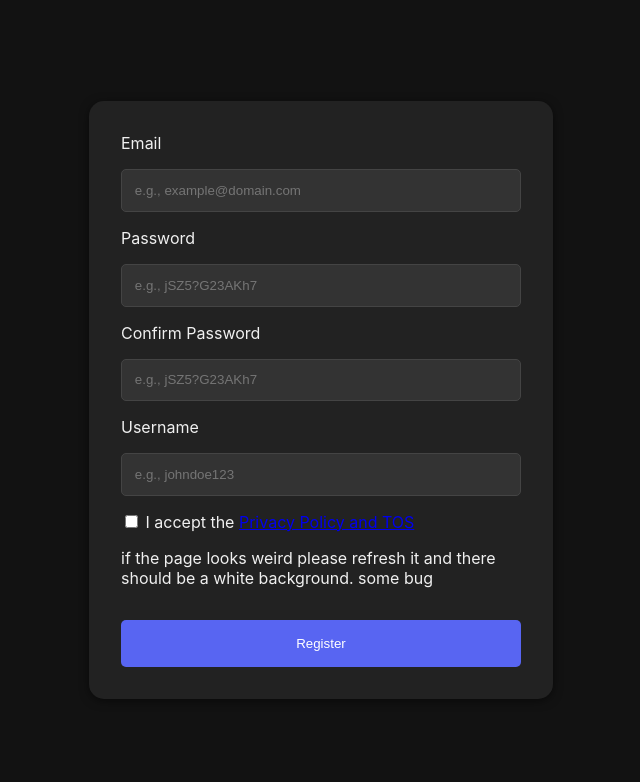
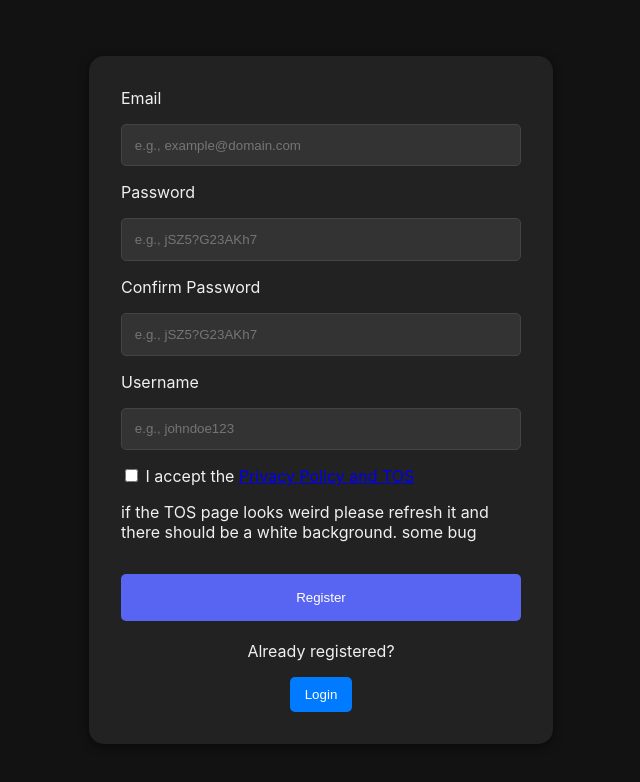
Before and after one commit to Plevort/Frontend, a SvelteKit app: page /register in a window 1280 px wide. Shown: the top 782 px of the page, without its empty margins (319-959 px from the left). Built offline with nearby package versions, Linux system fonts and the light colour scheme.

Commit message:
somethin with websockets, friendrequest page. now a token in localstorage is needed t access root page but imma continue working tommorow so that every page needs that

```diff
--- a/package.json
+++ b/package.json
@@ -31,5 +31,8 @@
 				"svelte": "^4.2.7",
 				"vite": "^5.0.3"
 		},
-	"type": "module"
+		"type": "module",
+		"dependencies": {
+				"socket.io-client": "^4.8.0"
 		}
+}
--- a/src/routes/register/+page.svelte
+++ b/src/routes/register/+page.svelte
@@ -1,6 +1,5 @@
 <script>
     import { writable } from 'svelte/store';
-
 
     const email = writable('');
     const password = writable('');
@@ -9,11 +8,9 @@
     const error = writable('');
     const success = writable('');
 
-
     const registerUser = async () => {
-        error.set('')
+        error.set('');
         success.set('');
-
 
         const userData = {
             email: $email,
@@ -23,7 +20,6 @@
         };
 
         try {
-
             const response = await fetch('https://plevortapi.fryde.id.lv/v1/register', {
                 method: 'POST',
                 headers: {
@@ -34,10 +30,8 @@
 
             if (response.ok) {
                 const data = await response.json();
-
                 const token = data.token;
                 localStorage.setItem('token', token);
-
                 success.set(data.message || 'Registration successful!');
             } else {
                 const data = await response.json();
@@ -69,7 +63,7 @@
 
             <label>
                 <input type="checkbox" required /> I accept the <a href="../../privacyandterms">Privacy Policy and TOS</a>
-                <p>if the page looks weird please refresh it and there should be a white background. some bug</p>
+                <p>if the TOS page looks weird please refresh it and there should be a white background. some bug</p>
             </label>
 
             <button type="submit">Register</button>
@@ -81,5 +75,13 @@
                 <p class="success">Success: {$success}</p>
             {/if}
         </form>
+
+        <!-- Button to redirect to the login page -->
+        <div class="login-redirect">
+            <p>Already registered? </p>
+            <button on:click={() => window.location.href = '../../login'}>
+                Login
+            </button>
+        </div>
     </div>
 </main>
--- a/src/routes/register/register.css
+++ b/src/routes/register/register.css
@@ -75,3 +75,20 @@ button:hover {
 label {
     color: #f0f0f0;
 }
+.login-redirect {
+    margin-top: 20px;
+    text-align: center;
+}
+
+.login-redirect button {
+    background-color: #007BFF; /* Button color */
+    color: white; /* Text color */
+    border: none;
+    padding: 10px 15px;
+    cursor: pointer;
+    border-radius: 5px;
+}
+
+.login-redirect button:hover {
+    background-color: #0056b3; /* Darker shade on hover */
+}
```
Also changed, not shown: src/routes/+page.svelte (+9 -1 lines), src/routes/friendrequest/+page.svelte (added, +35 -0 lines), src/stores/socket.js (added, +18 -0 lines), 1 other file (tests, documents, lock files or other folders). Lines whose indentation alone changed are shown as unchanged.
